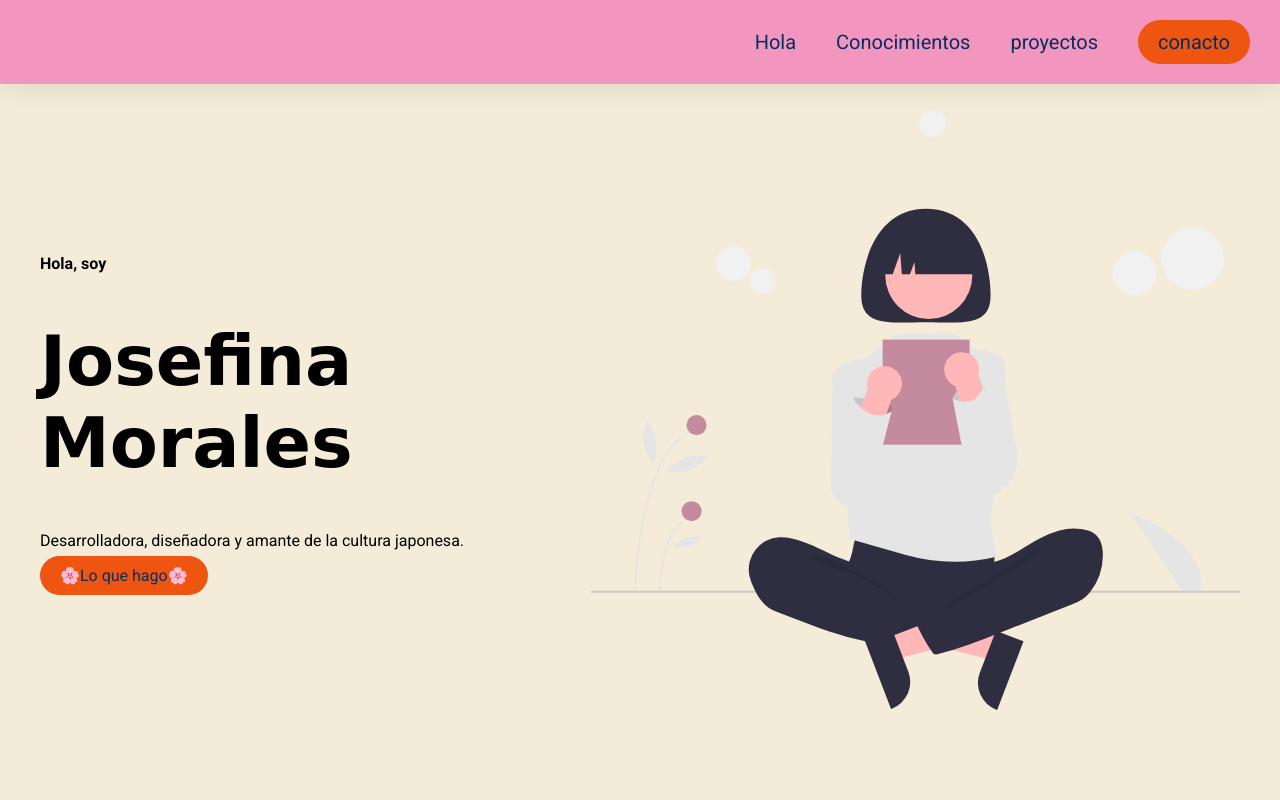
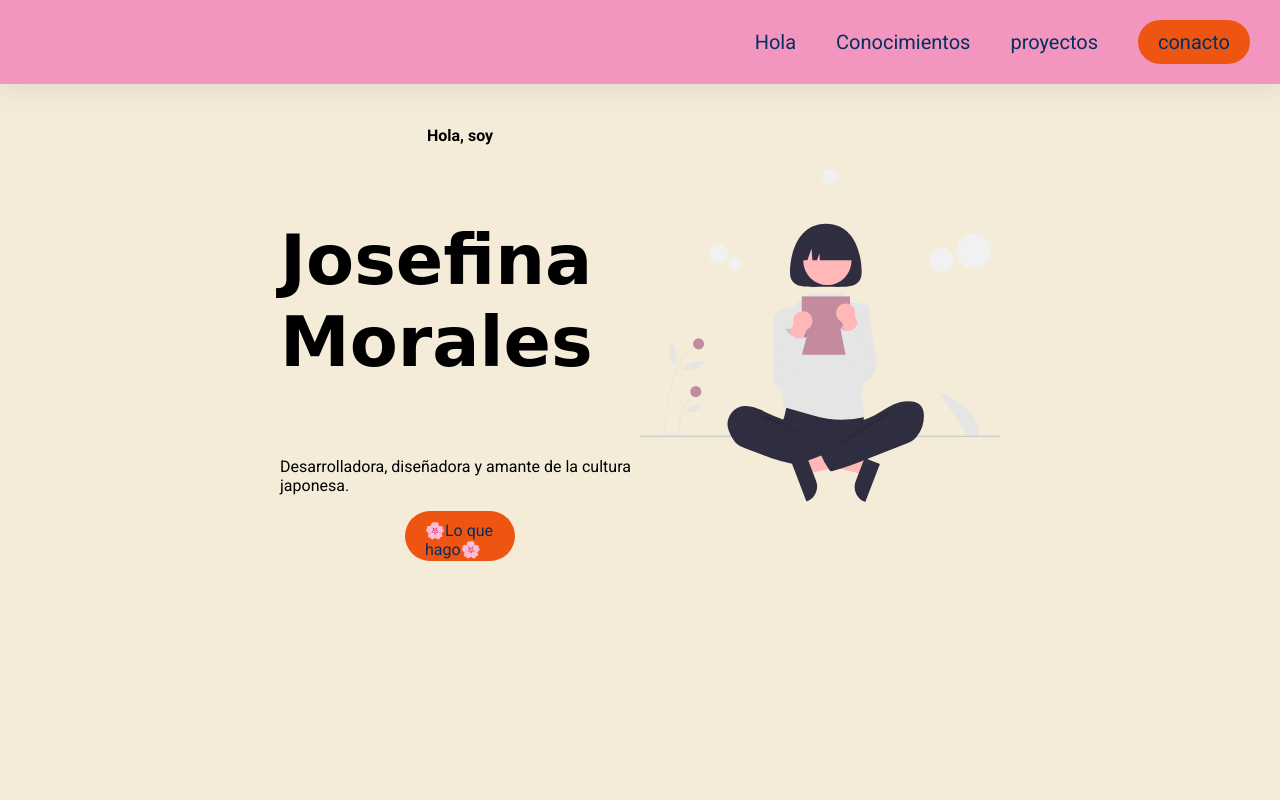
Before and after one commit to JosefinaMor/Portfolio, a plain HTML site: page index.html in a window 1280 px wide. Shown: the top 800 px of the page. Drawn offline with Linux system fonts and the light colour scheme; a web font is replaced by a local one.

Commit message:
luchando con las proporciones

```diff
--- a/index.html
+++ b/index.html
@@ -8,7 +8,9 @@
     <link rel="preconnect" href="https://fonts.gstatic.com">
     <link rel="preconnect" href="https://fonts.gstatic.com">
     <link rel="preconnect" href="https://fonts.gstatic.com">
-<link href="https://fonts.googleapis.com/css2?family=Gorditas:wght@700&family=Roboto:ital,wght@0,100;0,400;0,700;1,100;1,400;1,700&display=swap" rel="stylesheet">
+    <link
+        href="https://fonts.googleapis.com/css2?family=Gorditas:wght@700&family=Roboto:ital,wght@0,100;0,400;0,700;1,100;1,400;1,700&display=swap"
+        rel="stylesheet">
     <link rel="stylesheet" href="styles/style.css">
     <title>Josefina Morales</title>
 </head>
@@ -36,6 +38,7 @@
         </div>
     </header>
     <main>
+        <section>
             <div class="conteinerPresentacion">
                 <div>
                     <p><strong>Hola, soy</strong></p>
@@ -47,6 +50,8 @@
                     <img src="./img/undraw_Reading_re_29f8.svg" alt="ilustracion de una chica leyendo un libro">
                 </div>
             </div>
+        </section>
+
     </main>
     <footer>
         <div class="barraMenuFooter">
--- a/styles/style.css
+++ b/styles/style.css
@@ -56,12 +56,31 @@ ul .boton a:hover {
     background-color: #062e5f;
     color: #f4ecd8;
 }
+section {
+    display: flex;
+    justify-content: center;
+    align-items: center;
+    min-height: (100%-60px);
+    padding: 110px 40px;
+}
 .conteinerPresentacion {
-    min-height: (100%-60px);
+    width: 60%;
+    box-sizing: border-box;
     display: flex;
-    justify-content: space-around;
+    justify-content: space-between;
     align-items: center;
-    padding: 110px 40px;
+}
+.conteinerPresentacion div {
+
+    display: flex;
+    flex-direction: column;
+    justify-content: flex-start;
+    align-items: center;
+    width: 100%;
+}
+.conteinerPresentacion div img {
+    width: 100%;
+    min-width: 300px;
 }
 h1 {
     font-family: 'Gorditas', cursive;
```
Lines whose indentation alone changed are shown as unchanged.
